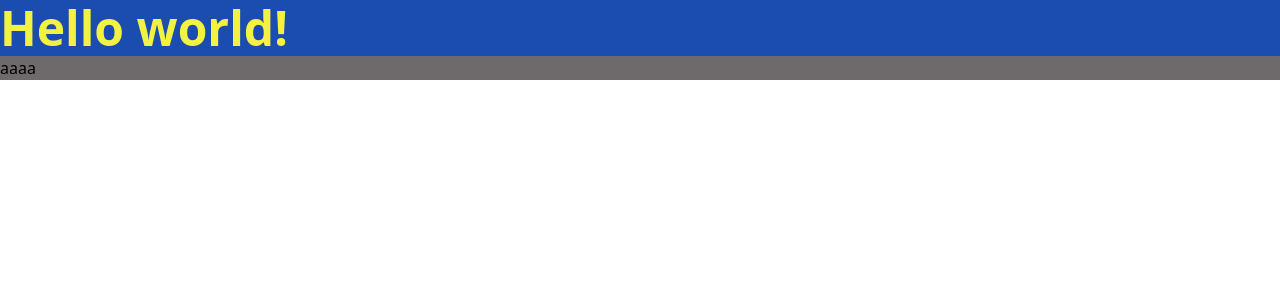
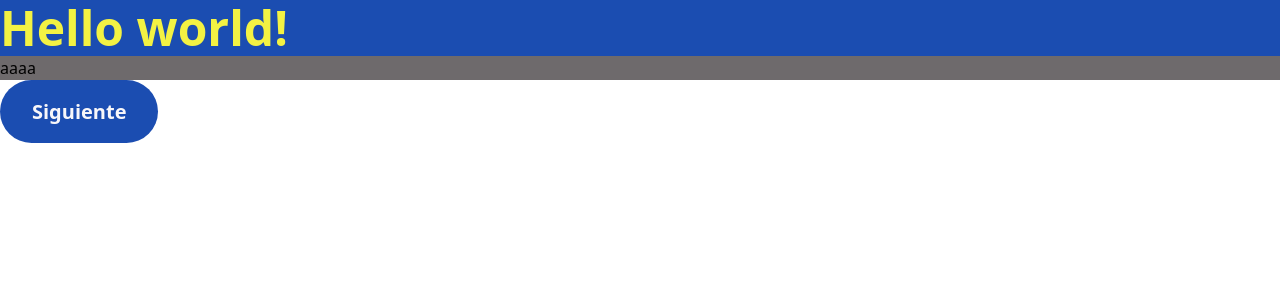
Before and after one commit to EduardoPR15/ParaCuando, a Next.js app: page / in a window 1280 px wide. Shown: the top 300 px of the page. Built offline with nearby package versions, Linux system fonts and the light colour scheme.

Commit message:
style: add buttons

```diff
--- a/pages/index.tsx
+++ b/pages/index.tsx
@@ -21,7 +21,11 @@ export default function Home() {
   </h1>
 </div>
 <div className='w-28px h-10px bg-primary-grayDark st'> aaaa</div>
-
+       <div>
+       <button className="bg-primary-blue text-primary-grayLighter text-h600 py-5 px-8 rounded-full">
+  Siguiente
+</button>
+       </div>
       </main>
     </>
   );
```
